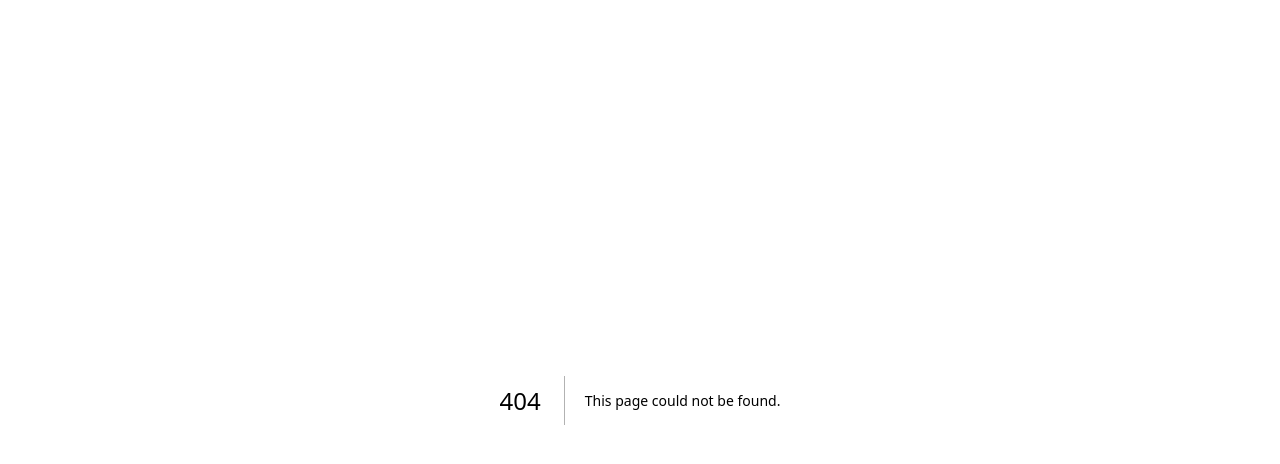
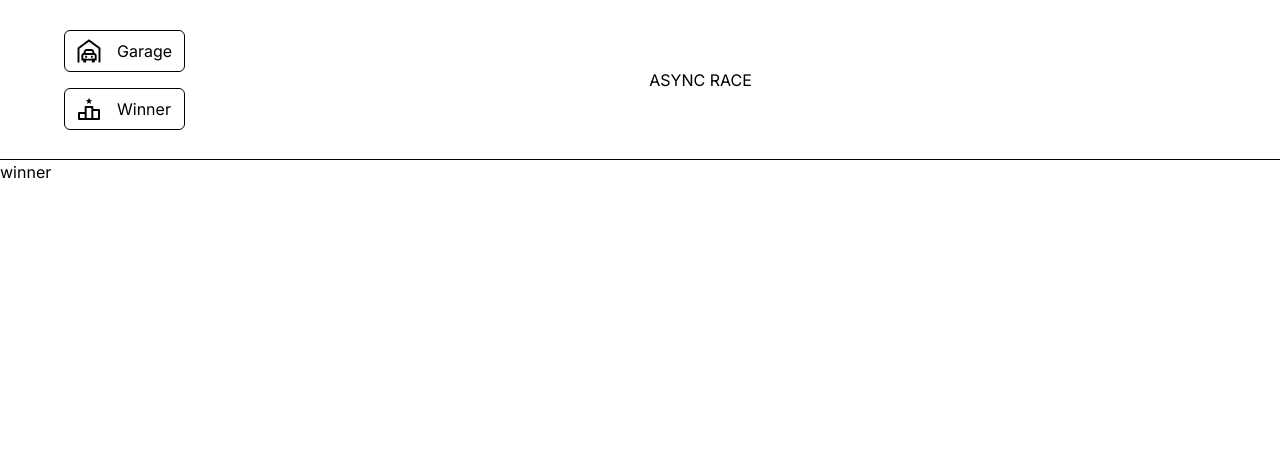
Before and after one commit to Mayis/async-race, a Next.js app: page /winners in a window 1280 px wide. Before the commit this address had no page. Shown: the top 464 px of the page. Built offline with nearby package versions, Linux system fonts and the light colour scheme.

Commit message:
feat: create header for navigation

```diff
--- a/src/app/layout.tsx
+++ b/src/app/layout.tsx
@@ -1,6 +1,7 @@
 import type { Metadata } from "next";
 import { Inter } from "next/font/google";
 import "./globals.css";
+import Header from "@/common/components/header/header";
 
 const inter = Inter({ subsets: ["latin"] });
 
@@ -16,7 +17,10 @@ export default function RootLayout({
 }>) {
   return (
     <html lang="en">
-      <body className={inter.className}>{children}</body>
+      <body className={inter.className}>
+        <Header />
+        {children}
+      </body>
     </html>
   );
 }
--- /dev/null
+++ b/src/app/winners/page.tsx
@@ -0,0 +1,7 @@
+import React from "react";
+
+function Page() {
+  return <div>winner</div>;
+}
+
+export default Page;
--- /dev/null
+++ b/src/common/components/header/header.tsx
@@ -0,0 +1,42 @@
+"use client";
+
+import Button from "@/common/components/button/button";
+import Icon from "@/common/components/icon/icon";
+import Link from "next/link";
+import { useRouter } from "next/navigation";
+import React from "react";
+
+function Header() {
+  const push = useRouter().push;
+  return (
+    <div className="h-[20vh] px-16 py-6 flex flex-row items-center w-full border-b border-black bg-white">
+      <div className="flex flex-col space-y-4">
+        <Button onClick={() => push("/")}>
+          <div className="flex flex-row space-x-4 items-center">
+            <div>
+              <Icon name="garage" />
+            </div>
+            <div>
+              <span>Garage</span>
+            </div>
+          </div>
+        </Button>
+        <Button onClick={() => push("/winners")}>
+          <div className="flex flex-row space-x-4 items-center">
+            <div>
+              <Icon name="winner" />
+            </div>
+            <div>
+              <span>Winner</span>
+            </div>
+          </div>
+        </Button>
+      </div>
+      <div className="flex flex-1 flex-row justify-center">
+        <h1>ASYNC RACE</h1>
+      </div>
+    </div>
+  );
+}
+
+export default Header;
```
